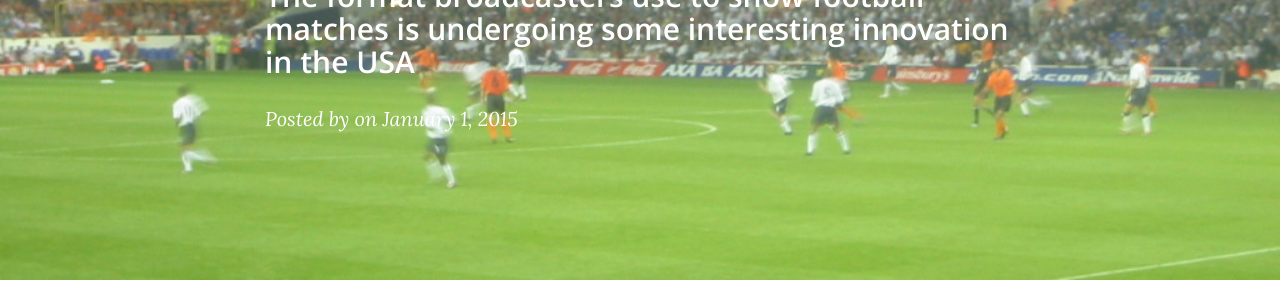
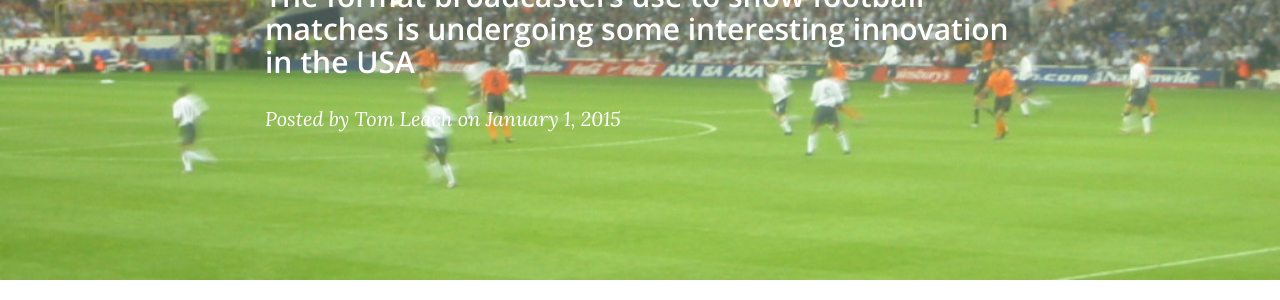
Before and after one commit to tleach/tleach.github.io, a Jekyll site: the page built from _posts/2015-01-01-in-praise-of-breakaway-live.md, in a window 1280 px wide and 900 px high. Shown: the part 383-683 px from the top of the window. Built offline with Jekyll 4.4.1, drawn with Linux system fonts in a browser that asks for light colours; nearby versions of some CDN libraries; comment, search, counter and statistics services are not loaded.

Commit message:
Make sure author gets populated

```diff
--- a/_config.yml
+++ b/_config.yml
@@ -4,6 +4,7 @@
 url: "http://leach.it"
 twitter_username: tomtheguvnor
 github_username:  tleach
+default_author: Tom Leach
 
 # Build settings
 markdown: kramdown
--- a/_layouts/post.html
+++ b/_layouts/post.html
@@ -12,7 +12,7 @@
                     {% if page.subtitle %}
                     <h2 class="subheading">{{ page.subtitle }}</h2>
                     {% endif %}
-                    <span class="meta">Posted by {{ page.author }} on {{ page.date | date: "%B %-d, %Y" }}</span>
+                    <span class="meta">Posted by {% if page.author %}{{ page.author }}{% else %}{{ site.default_author }}{% endif %} on {{ page.date | date: "%B %-d, %Y" }}</span>
                 </div>
             </div>
         </div>
```
